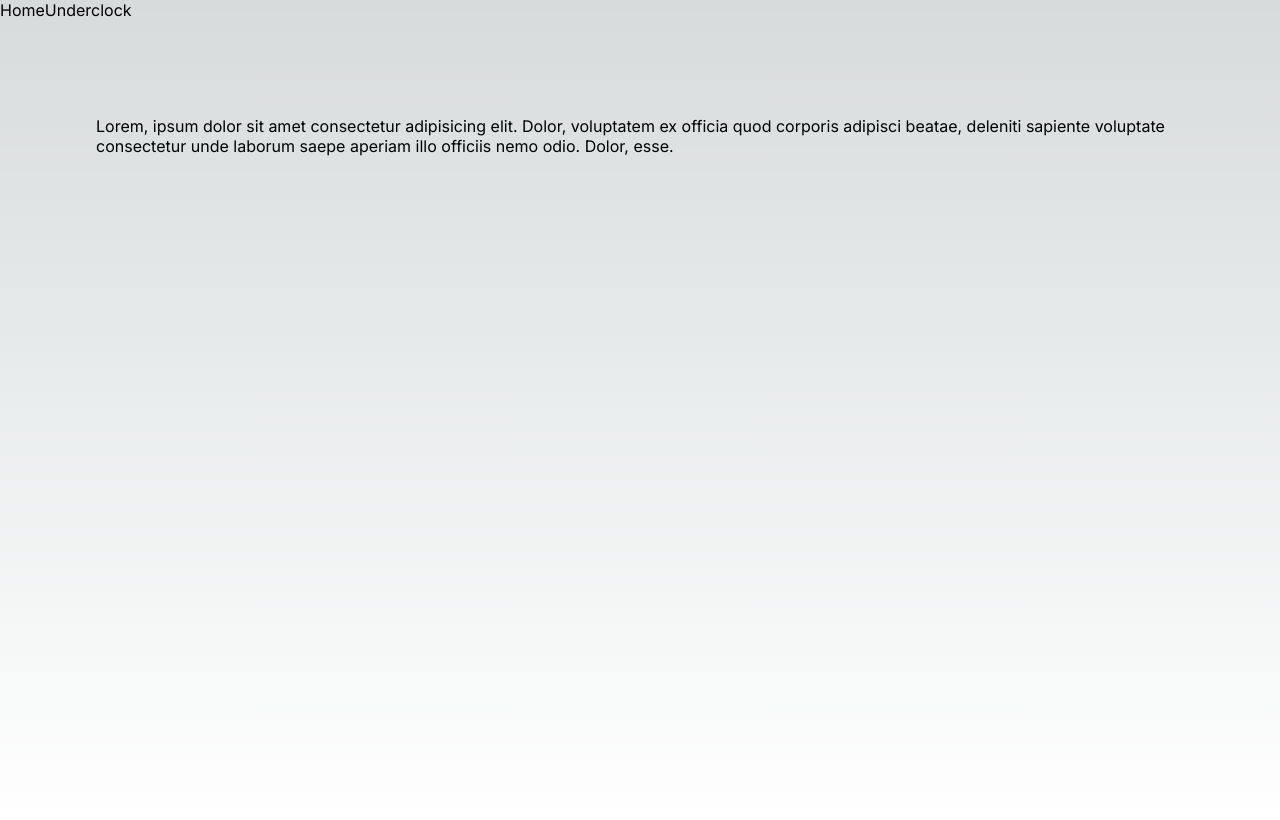
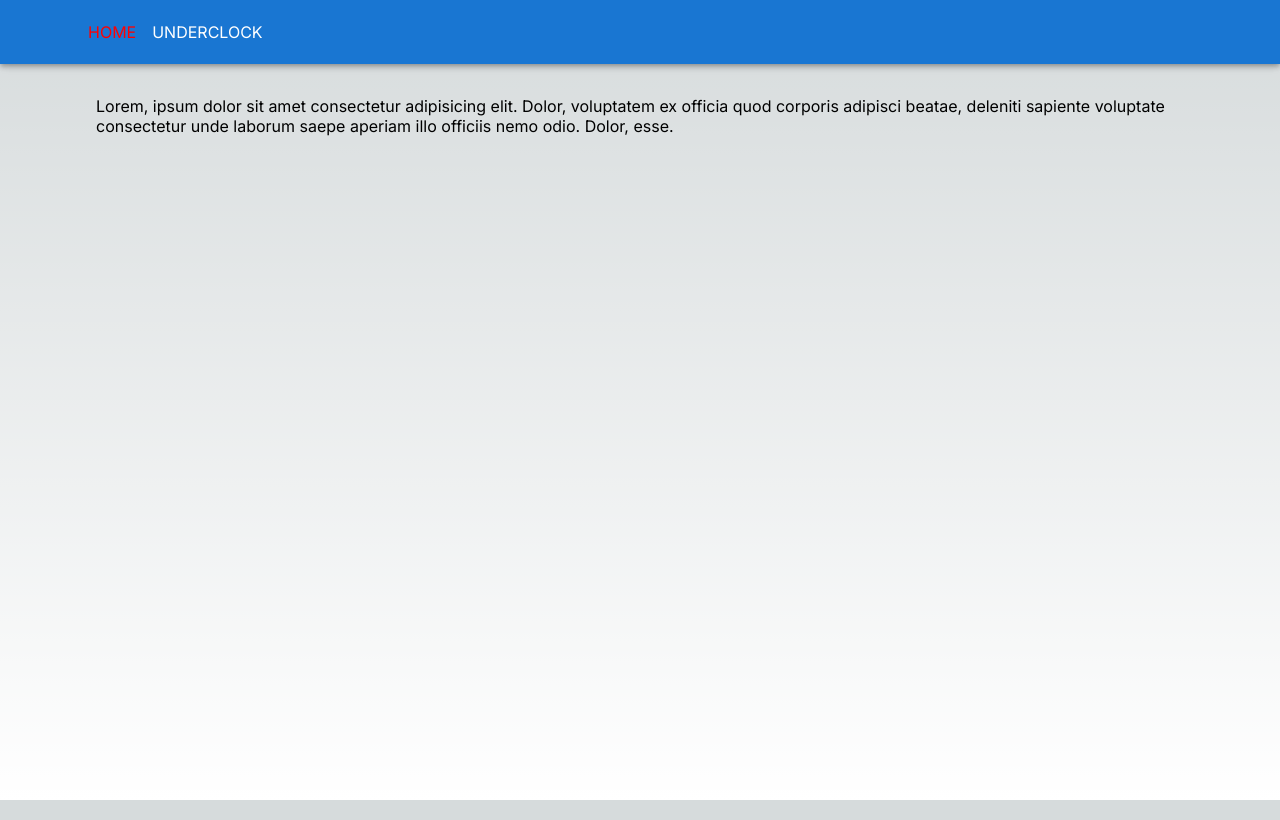
Before and after one commit to abonnell/osr-dm-tools, a Next.js app: page / in a window 1280 px wide. Built offline with nearby package versions, Linux system fonts and the light colour scheme.

Commit message:
navbar comp for layout

```diff
--- a/src/components/Navbar/Navbar.jsx
+++ b/src/components/Navbar/Navbar.jsx
@@ -1,17 +1,37 @@
+"use client";
 import Link from "next/link";
+import { AppBar, Container, Toolbar, Box, Button } from "@mui/material";
+import { usePathname } from "next/navigation";
+
+import styles from "./navbar.module.css";
 
 export default function Navbar({ navLinks }) {
 	const navArr = Object.values(navLinks);
+	const path = usePathname();
+
 	return (
-		<div>
-			{navArr.map((item, index) => {
-				console.log(item);
-				return (
-					<Link key={`${item.key}-${index}`} href={item.path}>
-						{item.key}
-					</Link>
-				);
-			})}
-		</div>
+		<AppBar>
+			<Container>
+				<Toolbar>
+					{/* Icon */}
+					<Box>
+						{navArr.map((item, index) => {
+							const classes = `${styles.navItem} ${
+								path === item.path ? styles.currentPage : ""
+							}`;
+							return (
+								<Link
+									key={`${item.key}-${index}`}
+									href={item.path}
+									className={classes}
+								>
+									{item.key.toUpperCase()}
+								</Link>
+							);
+						})}
+					</Box>
+				</Toolbar>
+			</Container>
+		</AppBar>
 	);
 }
```
